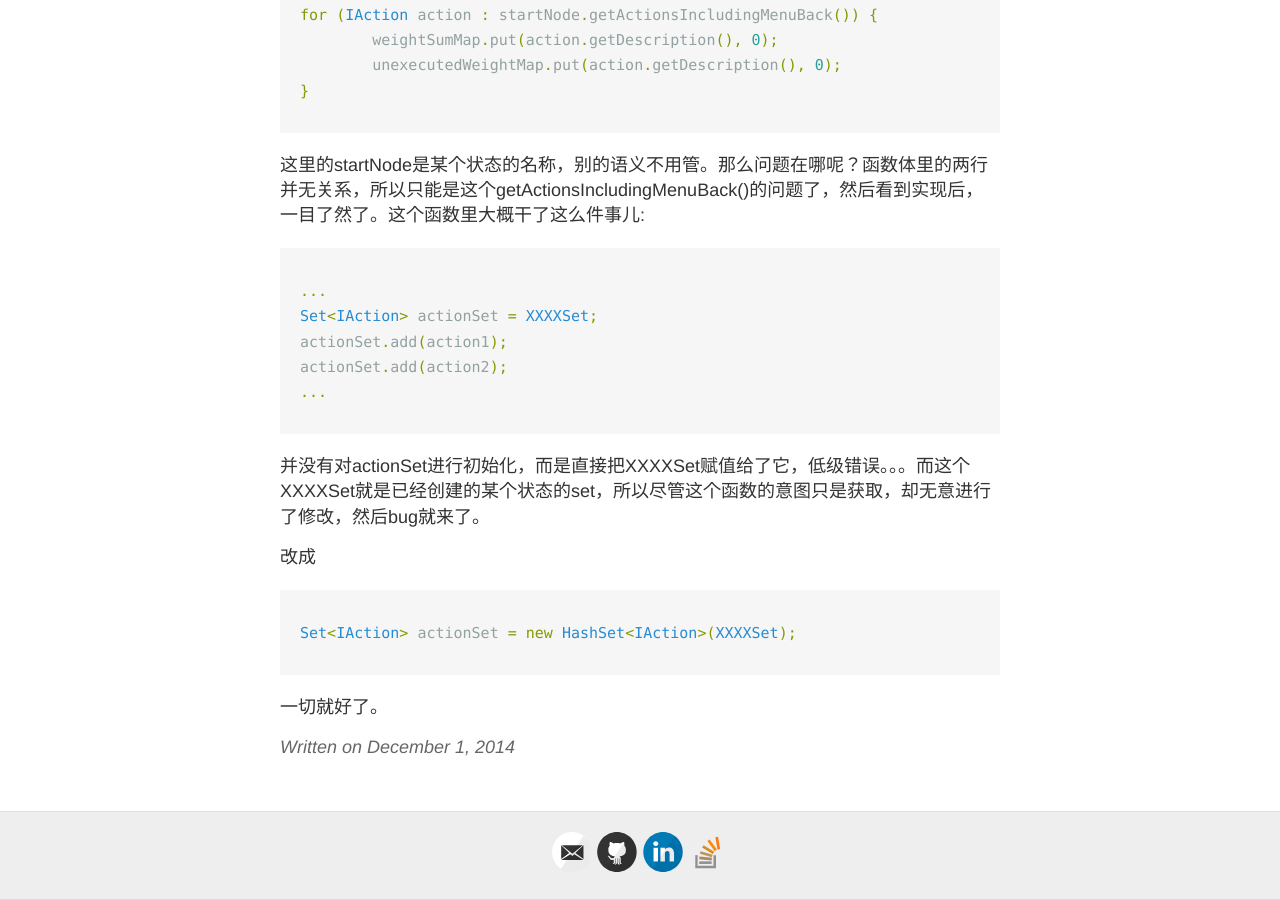
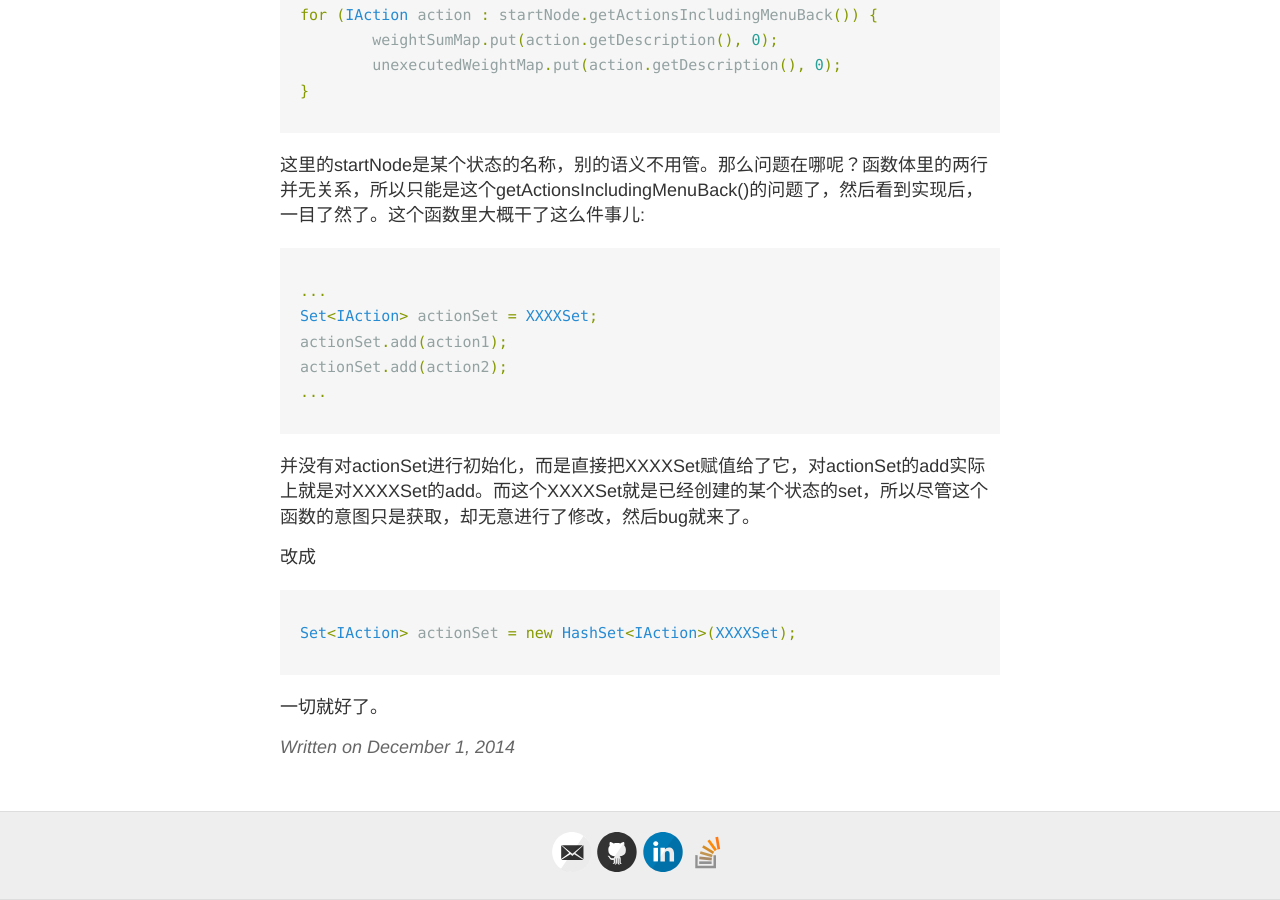
Before and after one commit to clasnake/clasnake.github.io, a Jekyll site: the page built from _posts/2014-12-01-debugging_log.md, in a window 1280 px wide and 900 px high, scrolled down 949 px. Built offline with Jekyll 4.4.1, drawn with Linux system fonts in a browser that asks for light colours; Markdown is read by kramdown in place of the engine named in the settings; comment, search, counter and statistics services are not loaded.

Commit message:
Modification.

````diff
--- a/_posts/2014-12-01-debugging_log.md
+++ b/_posts/2014-12-01-debugging_log.md
@@ -43,7 +43,7 @@ actionSet.add(action2);
 ...
 ```
 
-并没有对actionSet进行初始化，而是直接把XXXXSet赋值给了它，低级错误。。。而这个XXXXSet就是已经创建的某个状态的set，所以尽管这个函数的意图只是获取，却无意进行了修改，然后bug就来了。
+并没有对actionSet进行初始化，而是直接把XXXXSet赋值给了它，对actionSet的add实际上就是对XXXXSet的add。而这个XXXXSet就是已经创建的某个状态的set，所以尽管这个函数的意图只是获取，却无意进行了修改，然后bug就来了。
 
 改成
 
````
